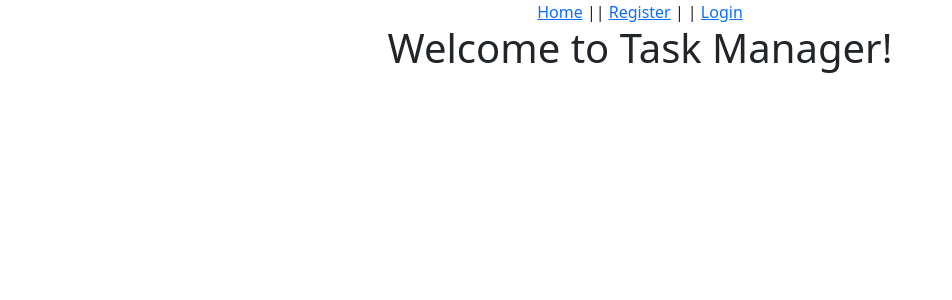
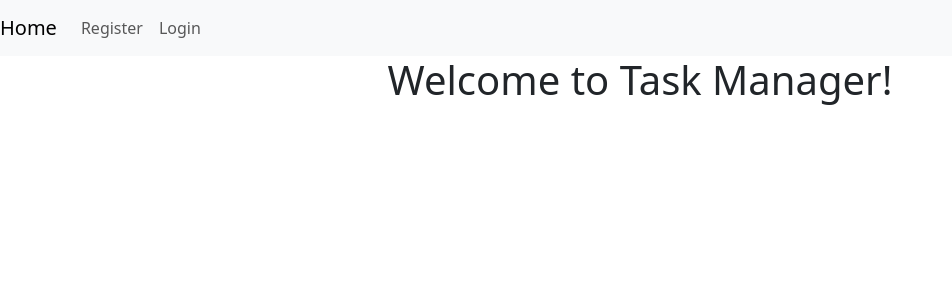
Before and after one commit to mpierce1988/ReactTaskManager, a React (Create React App) app in the folder task-manager/: page / in a window 1280 px wide. Shown: the top 300 px of the page, without its empty margins (0-952 px from the left). Built offline with nearby package versions, Linux system fonts and the light colour scheme.

Commit message:
Added bootstrap styles to header

```diff
--- a/task-manager/src/components/Header.js
+++ b/task-manager/src/components/Header.js
@@ -1,8 +1,10 @@
 import { Link, useNavigate } from 'react-router-dom';
 import { useUser } from '../contexts/UserContext';
+import { LinkContainer } from 'react-router-bootstrap';
+import { Navbar, Nav, Button } from 'react-bootstrap';
 
 export function Header() {
-    const navigate  = useNavigate();
+    const navigate = useNavigate();
     const { userId, setUserId } = useUser();
 
     const handleLogout = () => {
@@ -11,23 +13,37 @@
     }
 
     return (
+        <Navbar bg="light" expand="lg">
+          <LinkContainer to="/">
+            <Navbar.Brand>Home</Navbar.Brand>
+          </LinkContainer>
+          <Navbar.Toggle aria-controls="basic-navbar-nav" />
+          <Navbar.Collapse id="basic-navbar-nav">
+            <Nav className="mr-auto">
+              {userId === null ? (
                 <>
-            <nav>
-                <Link to="/">Home</Link> |
-                { userId === null ? (
-                    <>
-                        | <Link to="/register">Register</Link> |
-                        | <Link to="/login">Login</Link>
+                  <LinkContainer to="/register">
+                    <Nav.Link>Register</Nav.Link>
+                  </LinkContainer>
+                  <LinkContainer to="/login">
+                    <Nav.Link>Login</Nav.Link>
+                  </LinkContainer>
                 </>
               ) : (
                 <>
-                        | <Link to="/tasks">Tasks</Link> |
-                        | <Link to="/about">About</Link> |
-                        | <button onClick={handleLogout}>Logout</button>
+                  <LinkContainer to="/tasks">
+                    <Nav.Link>Tasks</Nav.Link>
+                  </LinkContainer>
+                  <LinkContainer to="/about">
+                    <Nav.Link>About</Nav.Link>
+                  </LinkContainer>
+                  <Nav.Link onClick={handleLogout}>
+                    Logout
+                  </Nav.Link>
                 </>
-                ) }
-
-            </nav>
-        </>
+              )}
+            </Nav>
+          </Navbar.Collapse>
+        </Navbar>
       );
 }
```
Lines whose indentation alone changed are shown as unchanged.
